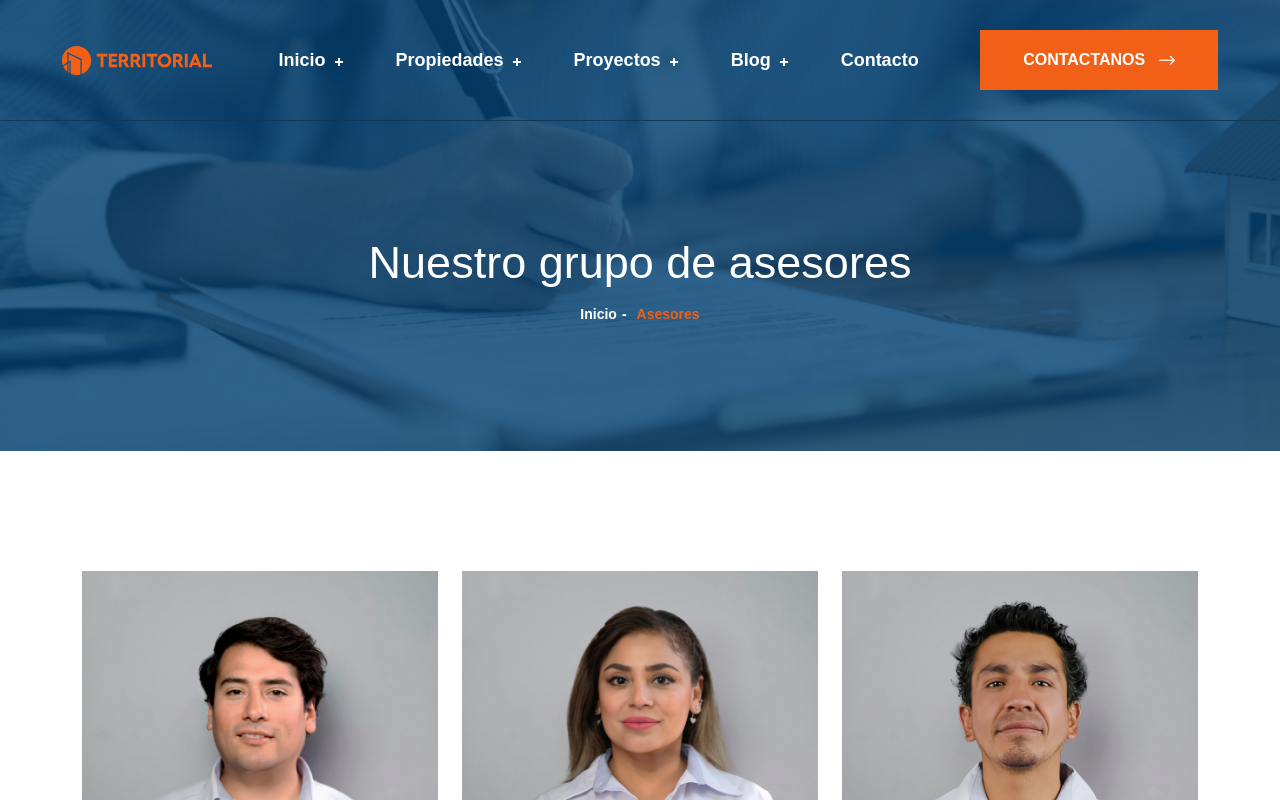
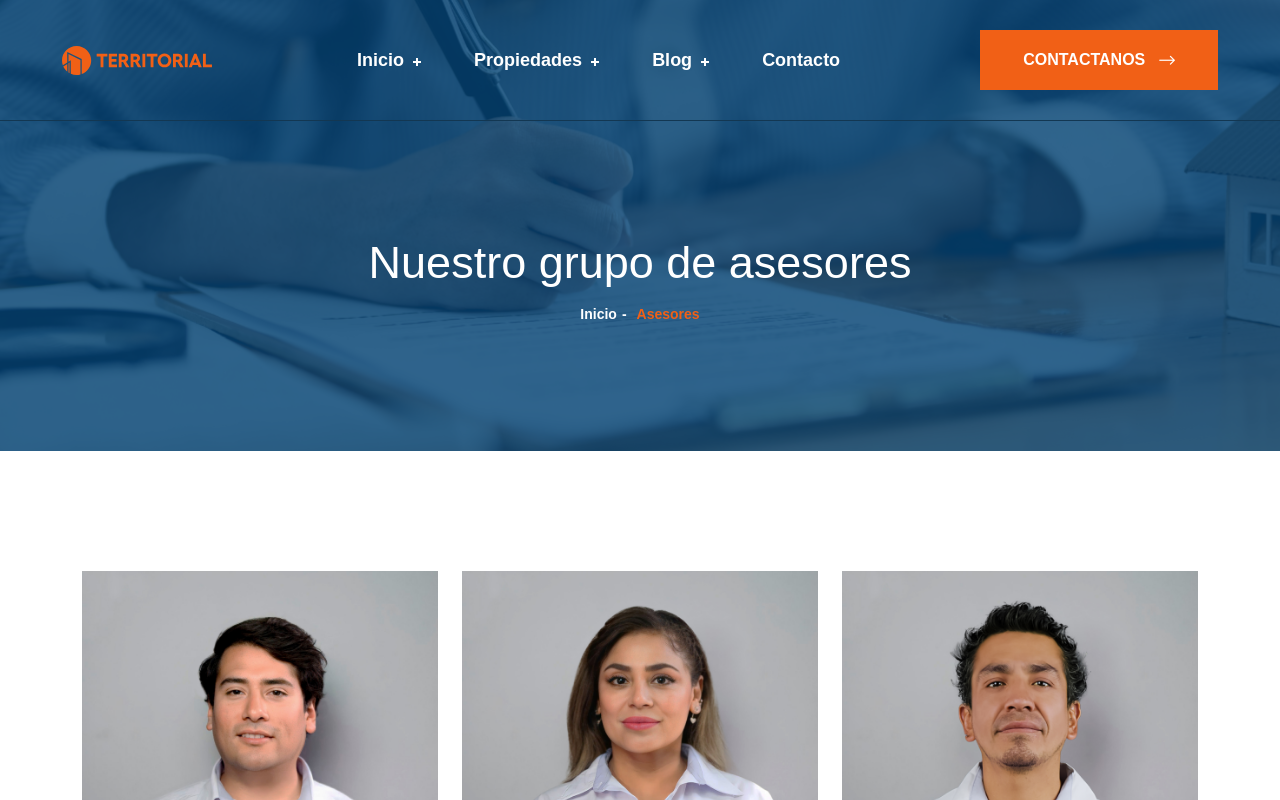
Before and after one commit to XiomaraHuamani/web-next-inmobiliaria, a Next.js app: page /team in a window 1280 px wide. Shown: the top 800 px of the page. Built offline with nearby package versions, Linux system fonts and the light colour scheme; a web font is replaced by a local one.

Commit message:
drop componente de navbar

```diff
--- a/app/header/HeaderOne.jsx
+++ b/app/header/HeaderOne.jsx
@@ -51,12 +51,12 @@ export default function HeaderOne({ variant }) {
                                             <Page />
                                         </ul>
                                     </li>
-                                    <li className="menu-item-has-children"><a href="/room-modern">Proyectos</a>
+                                    {/* <li className="menu-item-has-children"><a href="/room-modern">Proyectos</a>
                                         <DropDown />
-                                        {/* <ul className="sub-menu">
+                                        <ul className="sub-menu">
                                             <Room />
-                                        </ul> */}
-                                    </li>
+                                        </ul>
+                                    </li> */}
                                     <li className="menu-item-has-children"><a href="/blog-grid">Blog</a>
                                         <DropDown />
                                         {/* <ul className="sub-menu">
```
